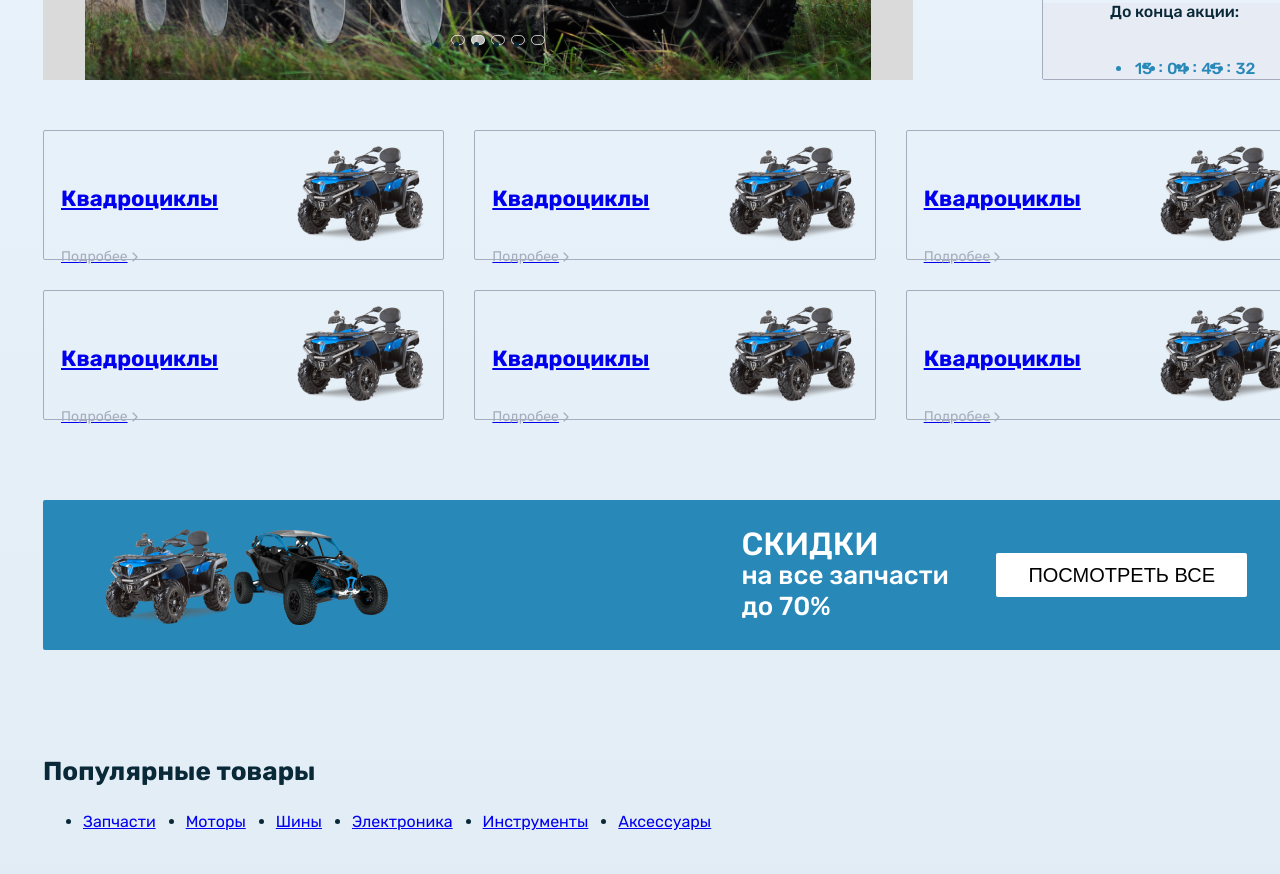
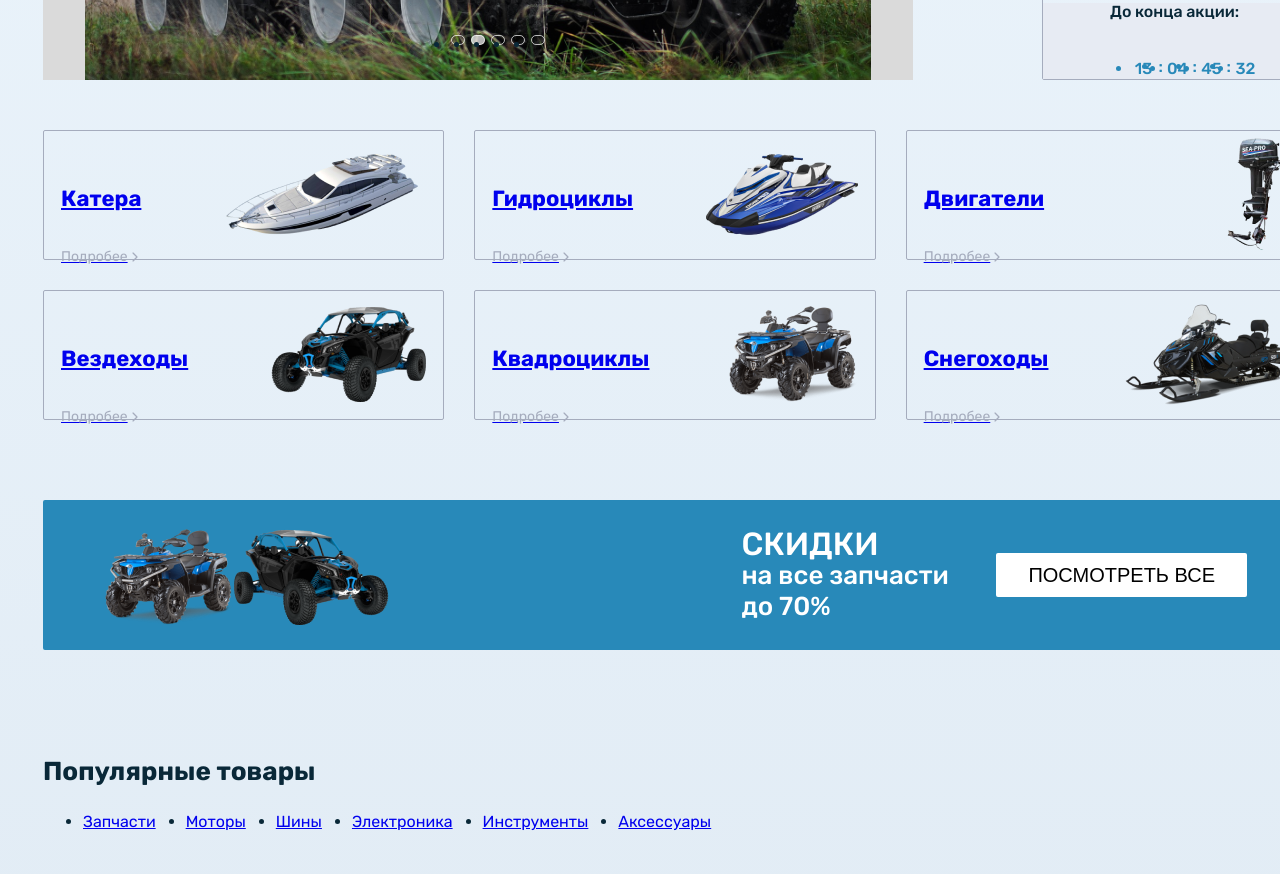
Before and after one commit to St1llSane/DriveShop, a React (Vite) app: page / in a window 1280 px wide. Shown: the part 780-1654 px from the top of the page. Built offline with nearby package versions, Linux system fonts and the light colour scheme; data requests are answered from the project's data file.

Commit message:
fetched categories in redux

```diff
--- a/db.json
+++ b/db.json
@@ -87,5 +87,37 @@
     { "id": 1, "img": "./images/intro-slider/intro-slider3.jpg" },
     { "id": 1, "img": "./images/intro-slider/intro-slider4.jpg" },
     { "id": 1, "img": "./images/intro-slider/intro-slider5.jpg" }
+  ],
+  "categories": [
+    {
+      "id": 1,
+			"name": "Катера",
+			"img": "./images/categories/boat.png"
+    },
+    {
+      "id": 2,
+			"name": "Гидроциклы",
+			"img": "./images/categories/hydrocycle.png"
+    },
+    {
+      "id": 3,
+			"name": "Двигатели",
+			"img": "./images/categories/engine.png"
+    },
+    {
+      "id": 4,
+			"name": "Вездеходы",
+			"img": "./images/categories/rover.png"
+    },
+    {
+      "id": 5,
+			"name": "Квадроциклы",
+			"img": "./images/categories/atv.png"
+    },
+    {
+      "id": 6,
+			"name": "Снегоходы",
+			"img": "./images/categories/snowmobile.png"
+    }
   ]
 }
--- a/src/components/Categories.jsx
+++ b/src/components/Categories.jsx
@@ -1,70 +1,35 @@
+import { useEffect } from 'react'
 import { IoIosArrowForward } from 'react-icons/io'
+import { useDispatch, useSelector } from 'react-redux'
+import {
+  categoriesSliceSelector,
+  fetchCategories,
+} from '../redux/slices/categoriesSlice'
 import '../styles/c_styles/categories.scss'
 
 const Categories = () => {
+  const dispatch = useDispatch()
+  const { items } = useSelector(categoriesSliceSelector)
+
+  useEffect(() => {
+    dispatch(fetchCategories())
+  }, [])
+
   return (
     <section className="categories">
       <div className="categories__wrapper">
+        {items.map((item) => (
           <a className="categories__wrapper-item" href="#">
             <div className="categories__wrapper-item_info">
-            <h5>Квадроциклы</h5>
+              <h5>{item.name}</h5>
               <span>
                 Подробее
                 <IoIosArrowForward />
               </span>
             </div>
-          <img src="./images/categories/atv.png" alt="atv" />
+            <img src={item.img} alt={item.name} />
           </a>
-        <a className="categories__wrapper-item" href="#">
-          <div className="categories__wrapper-item_info">
-            <h5>Квадроциклы</h5>
-            <span>
-              Подробее
-              <IoIosArrowForward />
-            </span>
-          </div>
-          <img src="./images/categories/atv.png" alt="atv" />
-        </a>
-        <a className="categories__wrapper-item" href="#">
-          <div className="categories__wrapper-item_info">
-            <h5>Квадроциклы</h5>
-            <span>
-              Подробее
-              <IoIosArrowForward />
-            </span>
-          </div>
-          <img src="./images/categories/atv.png" alt="atv" />
-        </a>
-        <a className="categories__wrapper-item" href="#">
-          <div className="categories__wrapper-item_info">
-            <h5>Квадроциклы</h5>
-            <span>
-              Подробее
-              <IoIosArrowForward />
-            </span>
-          </div>
-          <img src="./images/categories/atv.png" alt="atv" />
-        </a>
-        <a className="categories__wrapper-item" href="#">
-          <div className="categories__wrapper-item_info">
-            <h5>Квадроциклы</h5>
-            <span>
-              Подробее
-              <IoIosArrowForward />
-            </span>
-          </div>
-          <img src="./images/categories/atv.png" alt="atv" />
-        </a>
-        <a className="categories__wrapper-item" href="#">
-          <div className="categories__wrapper-item_info">
-            <h5>Квадроциклы</h5>
-            <span>
-              Подробее
-              <IoIosArrowForward />
-            </span>
-          </div>
-          <img src="./images/categories/atv.png" alt="atv" />
-        </a>
+        ))}
       </div>
     </section>
   )
--- a/src/redux/slices/categoriesSlice.js
+++ b/src/redux/slices/categoriesSlice.js
@@ -1,4 +1,13 @@
-import { createSlice } from '@reduxjs/toolkit'
+import { createAsyncThunk, createSlice } from '@reduxjs/toolkit'
+import axios from 'axios'
+
+export const fetchCategories = createAsyncThunk(
+  'categoriesSlice/fetchCategories',
+  async () => {
+    const res = await axios.get('http://localhost:3000/categories')
+    return res.data
+  }
+)
 
 const initialState = {
   items: [],
@@ -8,6 +17,17 @@ const categoriesSlice = createSlice({
   name: 'categories',
   initialState,
   reducers: {},
+  extraReducers: (builder) => {
+    builder.addCase(fetchCategories.pending, (state, action) => {
+      state.items = []
+    }),
+      builder.addCase(fetchCategories.fulfilled, (state, action) => {
+        state.items = action.payload
+      }),
+      builder.addCase(fetchCategories.rejected, (state) => {
+        state.items = []
+      })
+  },
 })
 
 export const categoriesSliceSelector = (state) => state.categoriesSlice
--- a/src/redux/store.js
+++ b/src/redux/store.js
@@ -2,11 +2,13 @@ import { configureStore } from '@reduxjs/toolkit'
 import picturesSliderSlice from './slices/picturesSliderSlice'
 import popularSliderSlice from './slices/popularSliderSlice'
 import stockSlice from './slices/stockSlice'
+import categoriesSlice from './slices/categoriesSlice'
 
 export const store = configureStore({
   reducer: {
     picturesSliderSlice,
     popularSliderSlice,
-		stockSlice
+		stockSlice,
+		categoriesSlice
   },
 })
```
Lines whose indentation alone changed are shown as unchanged.
